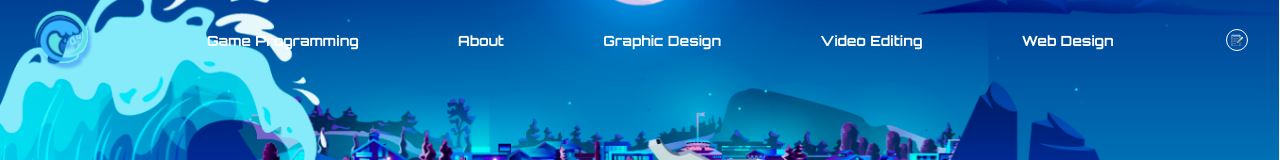
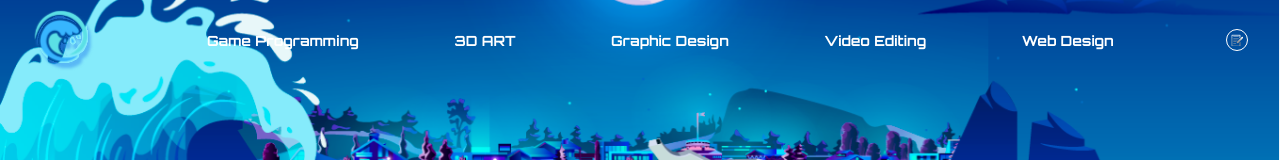
Before and after one commit to the-True-Blue/ocean, a React (Vite) app: page / in a window 1280 px wide. Shown: the top 160 px of the page. Built offline with nearby package versions, Linux system fonts and the light colour scheme; a web font is replaced by a local one.

Commit message:
MODAL hidden

```diff
--- a/src/components/Navbar.jsx
+++ b/src/components/Navbar.jsx
@@ -54,7 +54,7 @@ const Navbar = () => {
               Game Programming
             </div>
             <div className="text-white hover:text-blue-200 cursor-pointer">
-              About
+              3D ART
             </div>
             <div className="text-white hover:text-blue-200 cursor-pointer">
               Graphic Design
@@ -121,7 +121,7 @@ const Navbar = () => {
             Game Programming
           </div>
           <div className="text-white hover:text-blue-200 cursor-pointer">
-            About
+            3D ART
           </div>
           <div className="text-white hover:text-blue-200 cursor-pointer">
             Graphic Design
--- a/src/components/hero/Modal.jsx
+++ b/src/components/hero/Modal.jsx
@@ -131,8 +131,7 @@ const Modal = ({ isOpen, onClose, videoSrc }) => {
       </div>
 
       {/* Sección About me - segunda parte del modal */}
-      <div className="h-screen mt-[270px] flex items-center justify-center fixed top-0 z-50">
-        {/* Contenedor del about me */}
+      <div className="h-screen mt-[270px]  items-center justify-center fixed top-0 z-50 hidden">
         <div
           ref={aboutRef}
           className="relative w-full flex flex-col items-center justify-start md:mt-[130px] mt-[250px]"
```
